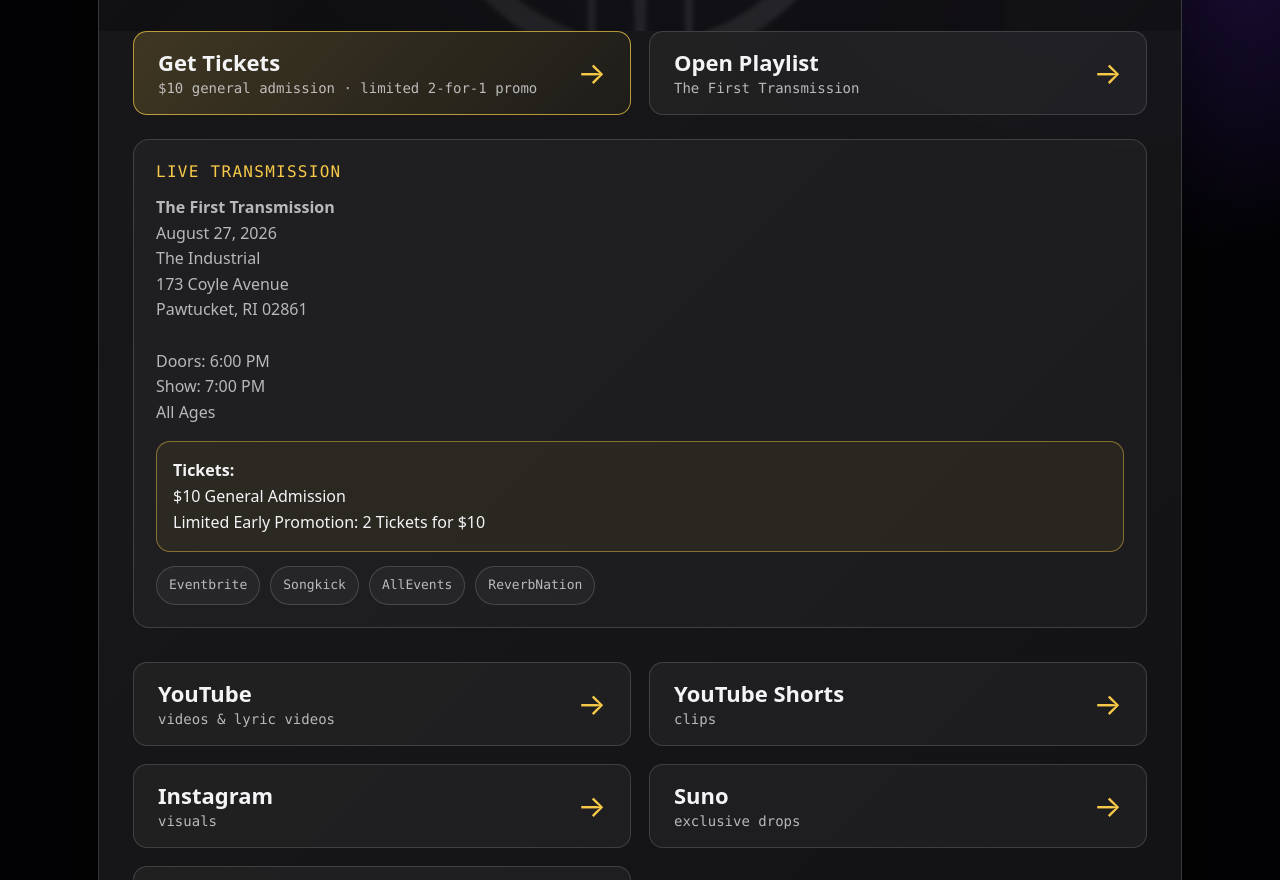
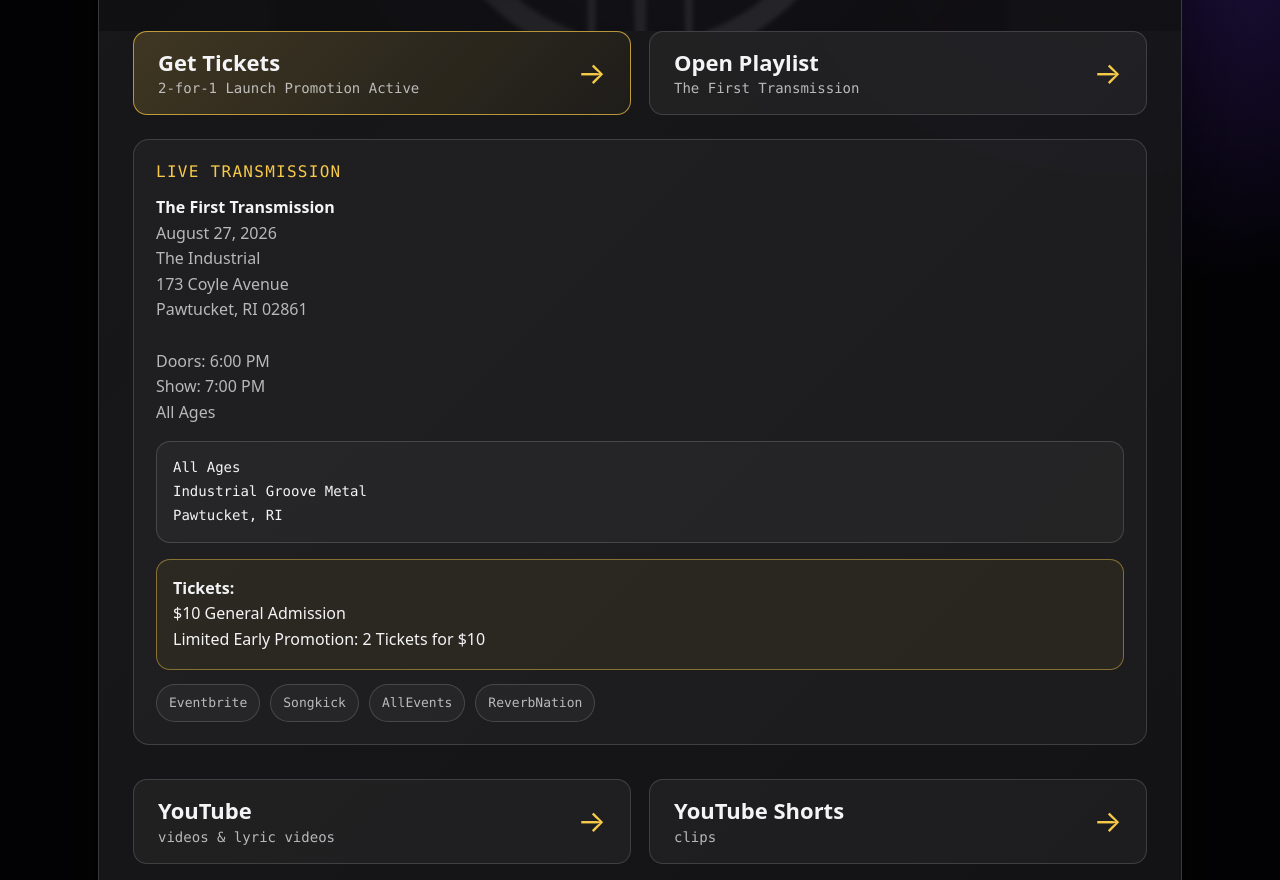
Before and after one commit to mantis-gdn/hollowdrift, a website: page index.html in a window 1280 px wide. Shown: the part 846-1726 px from the top of the page. Drawn offline with Linux system fonts and the light colour scheme.

Commit message:
Add quick facts section and update ticket promotion details in index.html

```diff
--- a/index.html
+++ b/index.html
@@ -248,6 +248,22 @@
       line-height:1.6;
     }
 
+    .showInfo strong{
+      color:var(--text);
+    }
+
+    .quickFacts{
+      margin-top:16px;
+      padding:14px 16px;
+      border-radius:14px;
+      border:1px solid var(--line);
+      background:rgba(255,255,255,.035);
+      color:var(--text);
+      font-family:var(--mono);
+      font-size:14px;
+      line-height:1.7;
+    }
+
     .priceBox{
       margin-top:16px;
       padding:16px;
@@ -402,7 +418,7 @@
         >
           <div>
             <strong>Get Tickets</strong>
-            <span>$10 general admission · limited 2-for-1 promo</span>
+            <span>2-for-1 Launch Promotion Active</span>
           </div>
 
           <div class="arrow">→</div>
@@ -440,6 +456,12 @@
           Doors: 6:00 PM<br>
           Show: 7:00 PM<br>
           All Ages
+
+          <div class="quickFacts">
+            All Ages<br>
+            Industrial Groove Metal<br>
+            Pawtucket, RI
+          </div>
 
           <div class="priceBox">
             <strong>Tickets:</strong><br>
```
